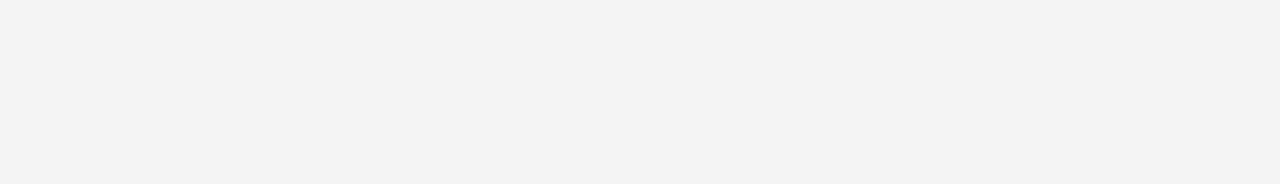
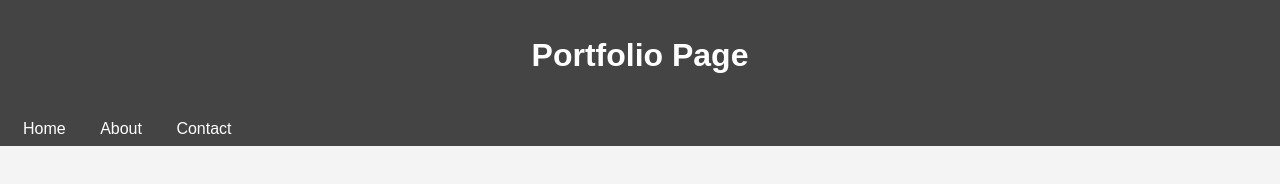
Before and after one commit to AleJuco/AleJuco.github.io, a plain HTML site: page about.html in a window 1280 px wide. Drawn offline with Linux system fonts and the light colour scheme.

Commit message:
added nav bar to each page and corrected coloring of header bar

```diff
--- a/about.html
+++ b/about.html
@@ -7,5 +7,16 @@
   <link rel="stylesheet" href="styles.css" />
 </head>
 <body>
+
+  <header>
+    <h1>Portfolio Page</h1>
+  </header>
+
+  <nav>
+    <a href="index.html">Home</a>
+    <a href="about.html">About</a>
+    <a href="contact.html">Contact</a>
+  </nav>
+
 </body>
 </html>
--- a/styles.css
+++ b/styles.css
@@ -6,7 +6,7 @@ body {
   }
 
   header {
-    background-color: #9abeff;
+    background-color: #444444;
     color: white;
     padding: 1rem;
     text-align: center;
```
Also changed, not shown: contact.html (+7 -0 lines).
